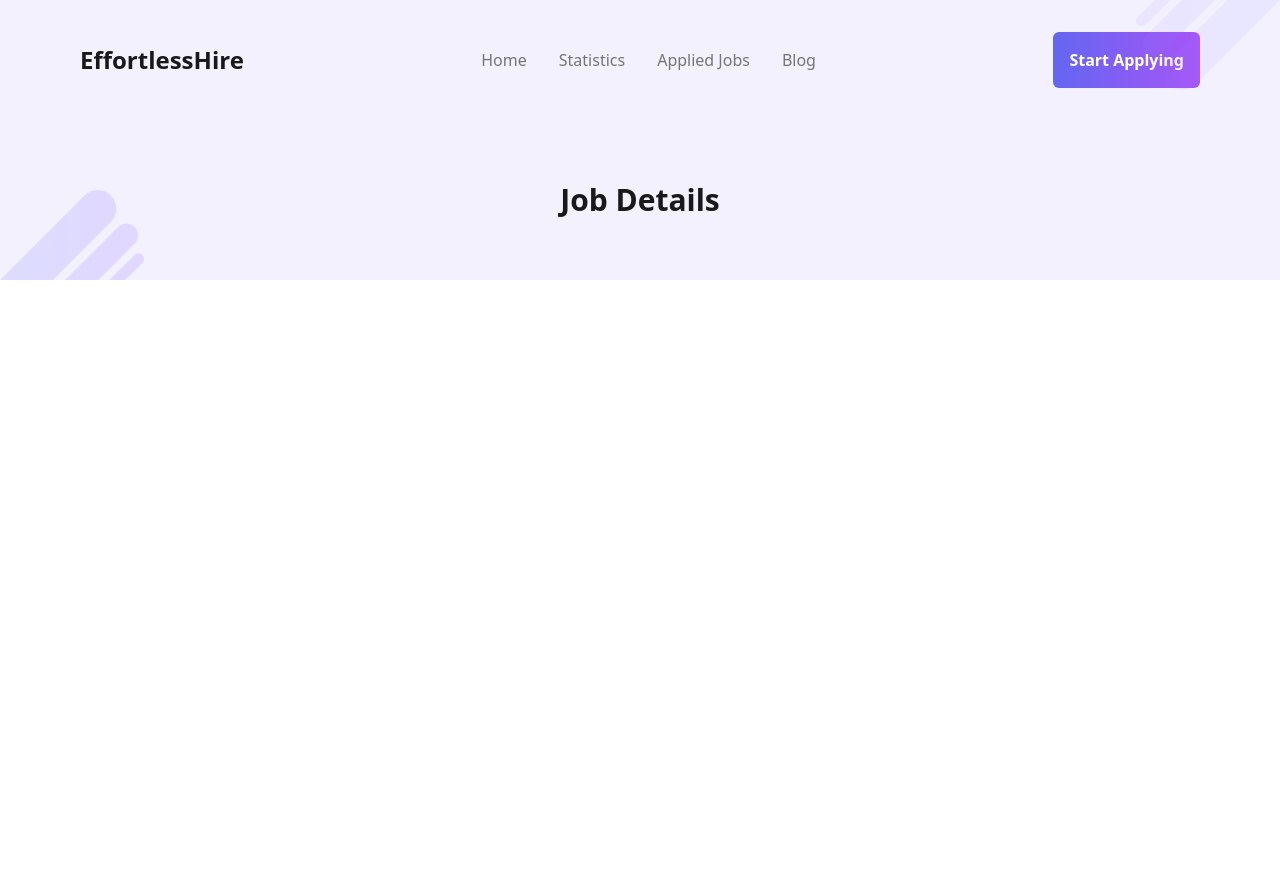
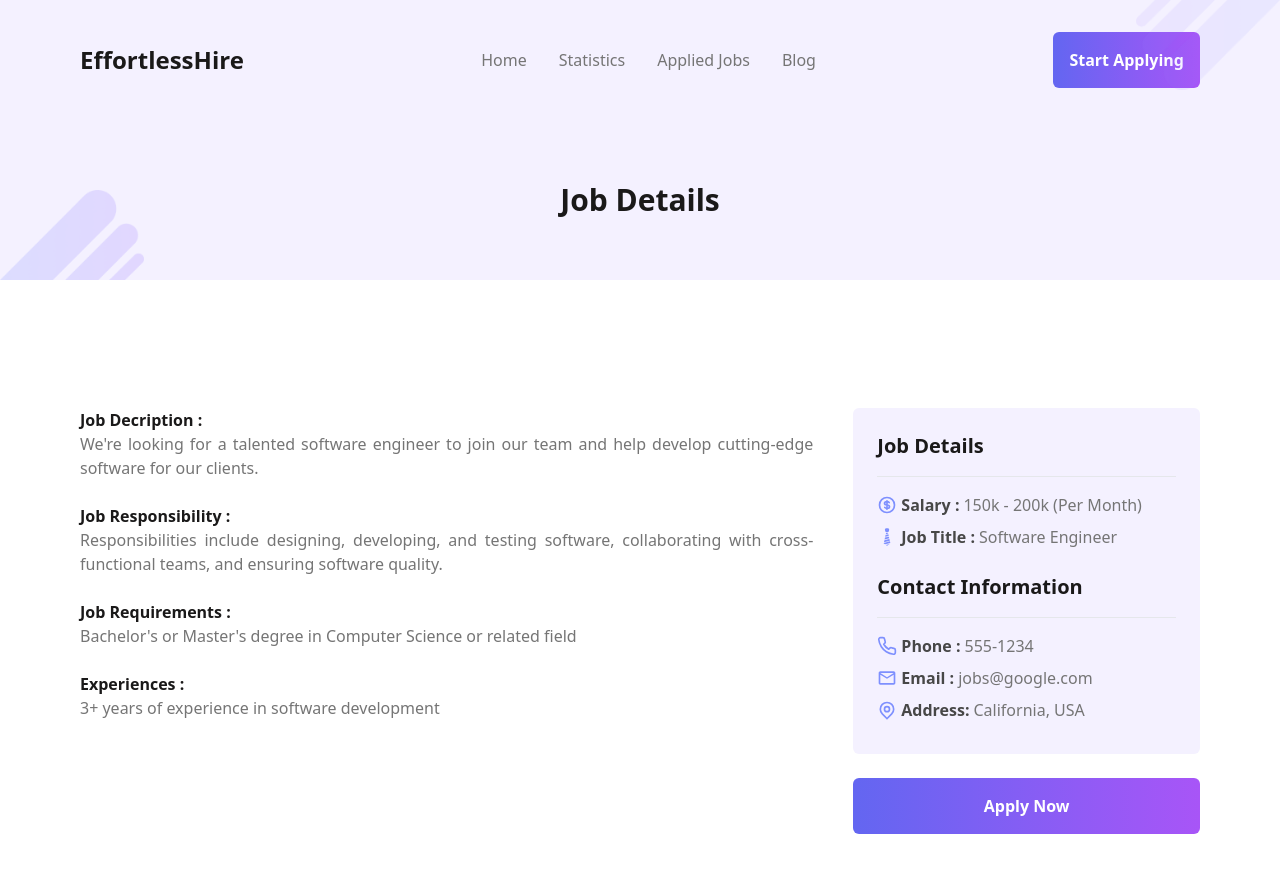
Before and after one commit to Rownokzahan/effortless-hire, a React (Vite) app: page /job-details/1 in a window 1280 px wide. Shown: the top 872 px of the page. Before the commit the page ends 800 px from the top, so only its background shows below. Built offline with nearby package versions, Linux system fonts and the light colour scheme.

Commit message:
Complete JobDetails Component

```diff
--- a/src/components/JobDetails.jsx
+++ b/src/components/JobDetails.jsx
@@ -1,18 +1,93 @@
-import React from 'react';
-import { useLoaderData } from 'react-router-dom';
+import React from 'react'
+import { useLoaderData } from 'react-router-dom'
+import { HiOutlineCurrencyDollar } from "react-icons/hi"
+import { GiTie } from 'react-icons/gi'
+import { FiPhone } from "react-icons/fi"
+import { MdOutlineEmail } from "react-icons/md"
+import { RiMapPinLine } from "react-icons/ri"
 
 const JobDetails = () => {
 
     const jobDetail = useLoaderData()
-    console.log(jobDetail);
+    const { id, job_description, job_responsibility, educational_requirements, experiences, salary, job_title, contact_information, location } = jobDetail
 
     return (
         <>
-            <div className="px-2 md:px-10 lg:px-20 h-40 bg-ui-light text-ui-dark relative flex items-center justify-center" >
+            <section className="px-2 md:px-10 lg:px-20 h-40 bg-ui-light text-ui-dark relative flex items-center justify-center" >
                 <img className='absolute -top-44 md:-top-[120px] right-0 w-36' src="/images/banner-part1.png" alt="" />
                 <img className='absolute bottom-0 left-0 w-36' src="/images/banner-part2.png" alt="" />
                 <h2 className='text-3xl font-bold align-middle'>Job Details</h2>
-            </div>
+            </section>
+
+            <section className='mx-2 md:mx-10 lg:mx-20 my-32 grid lg:grid-cols-3 gap-10'>
+                <div className='text-ui-light-gray text-justify space-y-6 lg:col-span-2'>
+                    <p>
+                        <span className='font-bold text-ui-dark mr-1'>Job Decription : </span>
+                        <br />
+                        {job_description}
+                    </p>
+
+                    <p>
+                        <span className='font-bold text-ui-dark mr-1'>Job Responsibility : </span>
+                        <br />
+                        {job_responsibility}
+                    </p>
+
+                    <p>
+                        <span className='font-bold text-ui-dark mr-1'>Job Requirements : </span>
+                        <br />
+                        {educational_requirements}
+                    </p>
+
+                    <p>
+                        <span className='font-bold text-ui-dark mr-1'>Experiences : </span>
+                        <br />
+                        {experiences}
+                    </p>
+                </div>
+
+                <div className='space-y-6'>
+
+                    <div className='bg-ui-light rounded-md p-6 text-ui-light-gray'>
+                        <h3 className='text-xl font-bold text-ui-dark'>Job Details</h3>
+                        <hr className='my-4' />
+
+                        <p className='flex items-center mb-2'>
+                            <HiOutlineCurrencyDollar className='text-ui-blue text-xl mr-1' />
+                            <span className='font-bold text-[#474747] flex items-center mr-1'>Salary : </span>
+                            {salary} (Per Month)
+                        </p>
+
+                        <p className='flex items-center mb-2'>
+                            <GiTie className='text-ui-blue text-xl mr-1' />
+                            <span className='font-bold text-[#474747] flex items-center mr-1'>Job Title : </span> {job_title}
+                        </p>
+
+
+                        <h3 className='text-xl font-bold text-ui-dark mt-6'>Contact Information</h3>
+                        <hr className='my-4' />
+
+                        <p className='flex items-center mb-2'>
+                            <FiPhone className='text-ui-blue text-xl mr-1' />
+                            <span className='font-bold text-[#474747] flex items-center mr-1'>Phone : </span>
+                            {contact_information.phone}
+                        </p>
+
+                        <p className='flex items-center mb-2'>
+                            <MdOutlineEmail className='text-ui-blue text-xl mr-1' />
+                            <span className='font-bold text-[#474747] flex items-center mr-1'>Email : </span>
+                            {contact_information.email}
+                        </p>
+
+                        <p className='flex items-center mb-2'>
+                            <RiMapPinLine className='text-ui-blue text-xl mr-1' />
+                            <span className='font-bold text-[#474747] flex items-center mr-1'>Address: </span> {location}
+                        </p>
+                    </div>
+
+                    <button className="btn-primary w-full">Apply Now</button>
+                </div>
+            </section>
         </>
     );
 };
```
